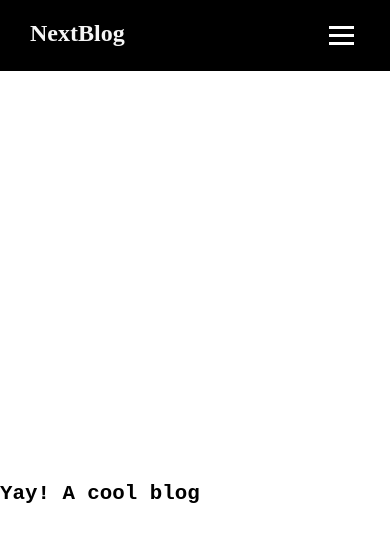
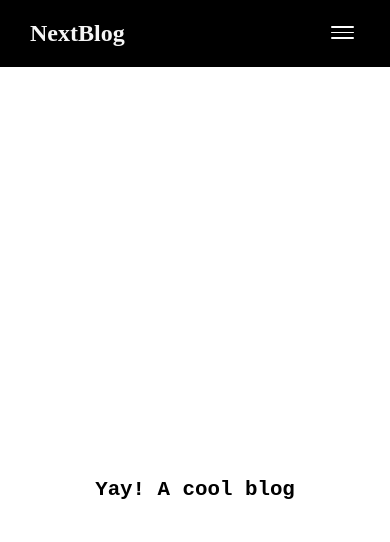
Before and after one commit to amissah17/nextblog0.1.0, a Next.js app: page /about in a window 390 px wide. Shown: the top 542 px of the page. Built offline with nearby package versions, Linux system fonts and the light colour scheme.

Commit message:
making navBar better

```diff
--- a/src/Components/Layout.js
+++ b/src/Components/Layout.js
@@ -1,13 +1,14 @@
-// import Link from "next/link";
-
+import { useState } from "react";
 import styles from "../styles/Layout.module.css";
 
 import Nav from "./Nav";
 
 function Layout({ children }) {
+  const [navActive, setNavActive] = useState(false);
+
   return (
     <>
-      <Nav />
+      <Nav navActive={navActive} setNavActive={setNavActive} />
       <main className={styles.main_style}>{children}</main>
     </>
   );
--- a/src/Components/Nav.js
+++ b/src/Components/Nav.js
@@ -1,7 +1,7 @@
 import Style from "../styles/Nav.module.css";
-import { useState } from "react";
+// import { useState } from "react";
 import Link from "next/link";
-import { useRouter } from "next/router";
+
 
 
 const menu_itemList = [
@@ -9,8 +9,8 @@ const menu_itemList = [
   { name: "About", href: "/about" },
 ];
 
-function Nav({children}) {
-  const [navActive, setNavActive] = useState(false);
+function Nav({navActive,setNavActive}) {
+  // const [navActive, setNavActive] = useState(false);
 
   return (
     <div className={Style.navBar}>
@@ -48,7 +48,6 @@ function Nav({children}) {
           })}
         </ul>
       </div>
-      {children}
     </div>
 
   );
--- a/src/styles/Layout.module.css
+++ b/src/styles/Layout.module.css
@@ -1,8 +1,10 @@
 
 @media screen and (max-width:700px){
   .main_style{
+    width: 100%;
      position: absolute;
-     top: 71px;
+     top: 67px;
+
   }
 
 }
--- a/src/styles/Nav.module.css
+++ b/src/styles/Nav.module.css
@@ -5,7 +5,6 @@
   background-color: rgb(0, 0, 0);
   color: whitesmoke;
   position: relative;
-  z-index: 1000;
 }
 .mobiNav {
   display: none;
@@ -50,56 +49,54 @@
     position:fixed;
     top:0;
     width: 100%;
+    z-index: 1000;
   }
   .navBar h1{
     font-size: 1.5rem;
   }
   .navBar li {
+
     font-size: 1rem
   }
   .mobiNav {
     display: flex;
     flex-direction: column;
-    row-gap: 5px;
+    row-gap: 4px;
     padding: 6px;
   }
   .mobiNav div {
-    width: 25px;
-    height: 3px;
+    width: 23px;
+    height: 1.5px;
+    border-radius: 1px;
     background-color: rgb(255, 255, 255);
   }
-  .navItems {
+ .navItems{
+  position: absolute;
+    right: 0;
+    top: 67px;
+ }
+  .navItems ul {
     position: absolute;
+    top: 0;
     right: 0;
-    top: 71px;
-    width: 0;
-    height: 100vh;
-    width: 100vw;
-    transition: 0.5s;
-    overflow: hidden;
-  }
-  .navItems ul {
     display: flex;
     flex-direction: column;
     justify-content: unset;
     row-gap: 13px;
     list-style: none;
-    position: absolute;
-    right: 0;
-    height: inherit;
     width: 0;
+    height: 100vh;
     overflow: hidden;
+        background-color: rgb(0, 0, 0);
     transition: 0.5s;
-    background-color: rgb(0, 0, 0);
   }
 
-  .navItems.active {
-    background-color: rgba(0, 0, 0, 0.76);
+
+  .navItems.active ul {
+    width: 100vw;
+
   }
 
-  .navItems.active ul {
-    width: 80vw;
-  }
   .navItem li::before {
     display: none;
   }
```
